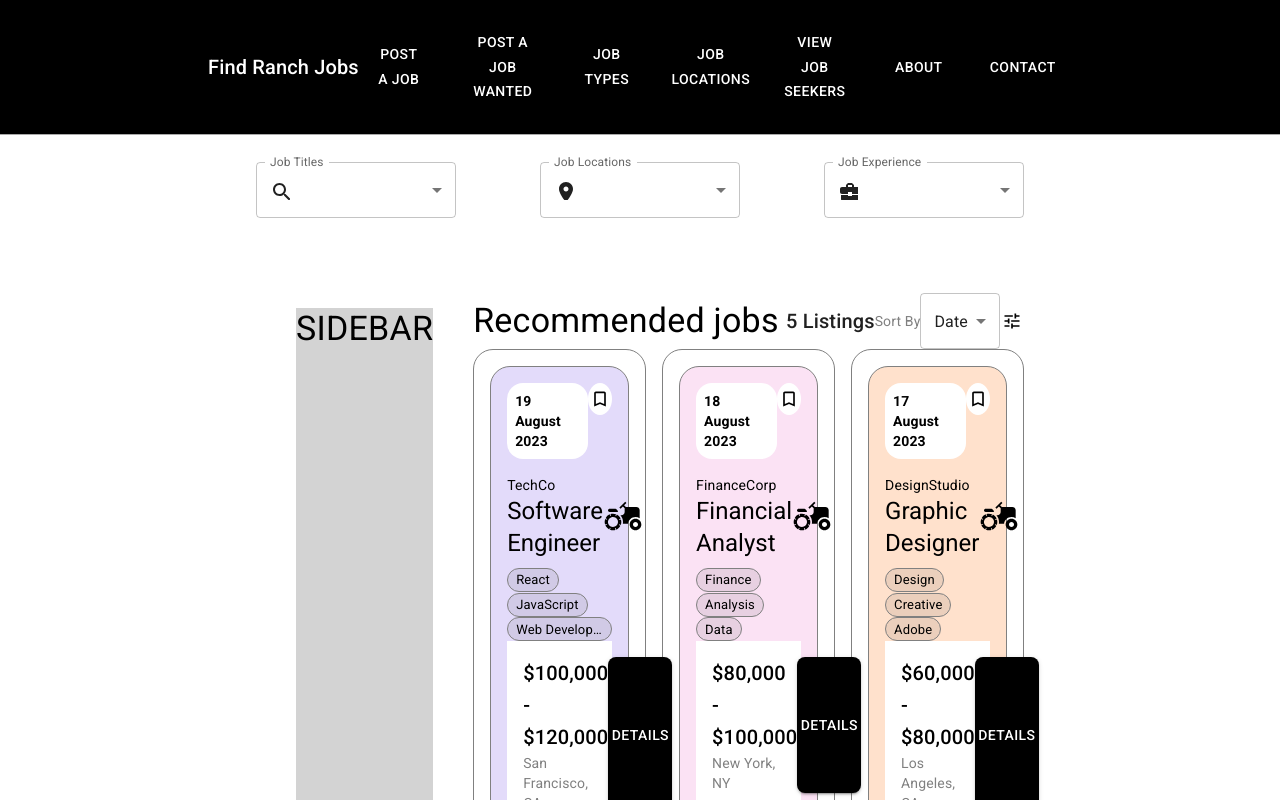
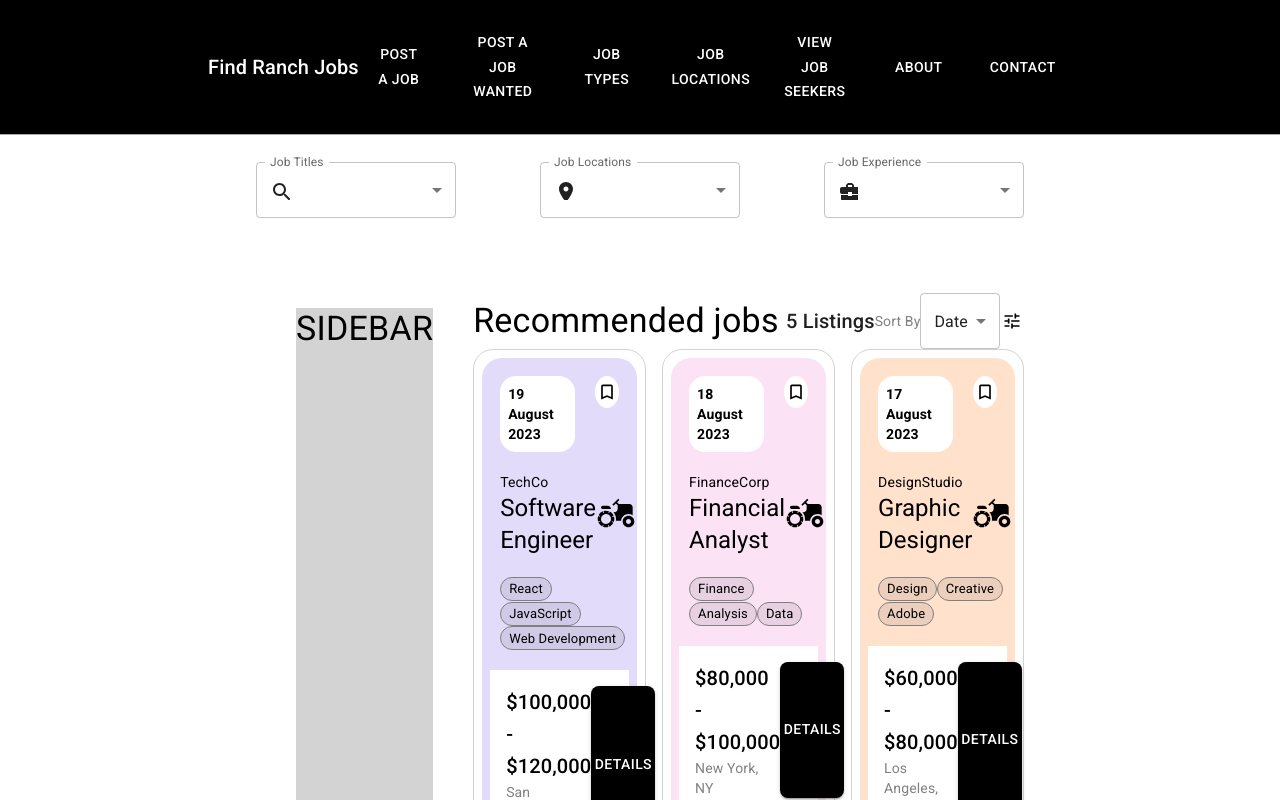
Before and after one commit to jackson-sandland/find-ranch-jobs, a React (Create React App) app: page /dev in a window 1280 px wide. Shown: the top 800 px of the page. Built offline with nearby package versions, Linux system fonts and the light colour scheme.

Commit message:
continuing to bring the grid cell to parity with the design with spacing and margin

```diff
--- a/src/components/modules/jobListingsGrid/jobListing.tsx
+++ b/src/components/modules/jobListingsGrid/jobListing.tsx
@@ -52,7 +52,7 @@ const JobListing: FC<JobListingProps> = ({
   };
 
   const handleRenderTags = () => (
-    <Box mt={1}>
+    <Box mt={1} style={{ margin: "20px 0 20px 10px" }}>
       {jobTags.map((tag: string, index: number) => (
         <Chip label={tag} key={index} size="small" style={{ color: "black", border: "1px solid grey" }} />
       ))}
@@ -70,18 +70,12 @@ const JobListing: FC<JobListingProps> = ({
         bgcolor={"white"}
         color="black"
         borderRadius="16px"
-        p={2}
-        sx={{ border: "1px solid grey", borderRadius: "20px" }}
+        p={1}
+        sx={{ border: "1px solid lightgrey", borderRadius: "20px" }}
       >
-        <Box
-          bgcolor={backgroundColor}
-          color="black"
-          borderRadius="16px"
-          p={2}
-          sx={{ border: "1px solid grey", borderRadius: "20px" }}
-        >
+        <Box bgcolor={backgroundColor} color="black" borderRadius="16px" p={1} sx={{ borderRadius: "20px" }}>
           <Box display="flex" justifyContent="space-between">
-            <Box bgcolor="white" borderRadius="16px" p={1}>
+            <Box bgcolor="white" borderRadius="16px" p={1} style={{ margin: "10px" }}>
               <Typography variant="body2" style={{ color: "black", fontWeight: "bold" }}>
                 {renderJobPostingDate()}
               </Typography>
@@ -94,11 +88,12 @@ const JobListing: FC<JobListingProps> = ({
               display="flex"
               alignItems="center"
               justifyContent="center"
+              style={{ margin: "10px" }}
             >
               <StyledBookmarkIcon isBookmarked={isBookmarked} onClick={handleBookmarkToggle} />
             </Box>
           </Box>
-          <Box display="flex" alignItems="center" mt={2}>
+          <Box display="flex" alignItems="center" mt={2} style={{ margin: "10px" }}>
             <Box flexGrow={1}>
               <Typography variant="body2" style={{ color: "black" }}>
                 {companyName}
```
